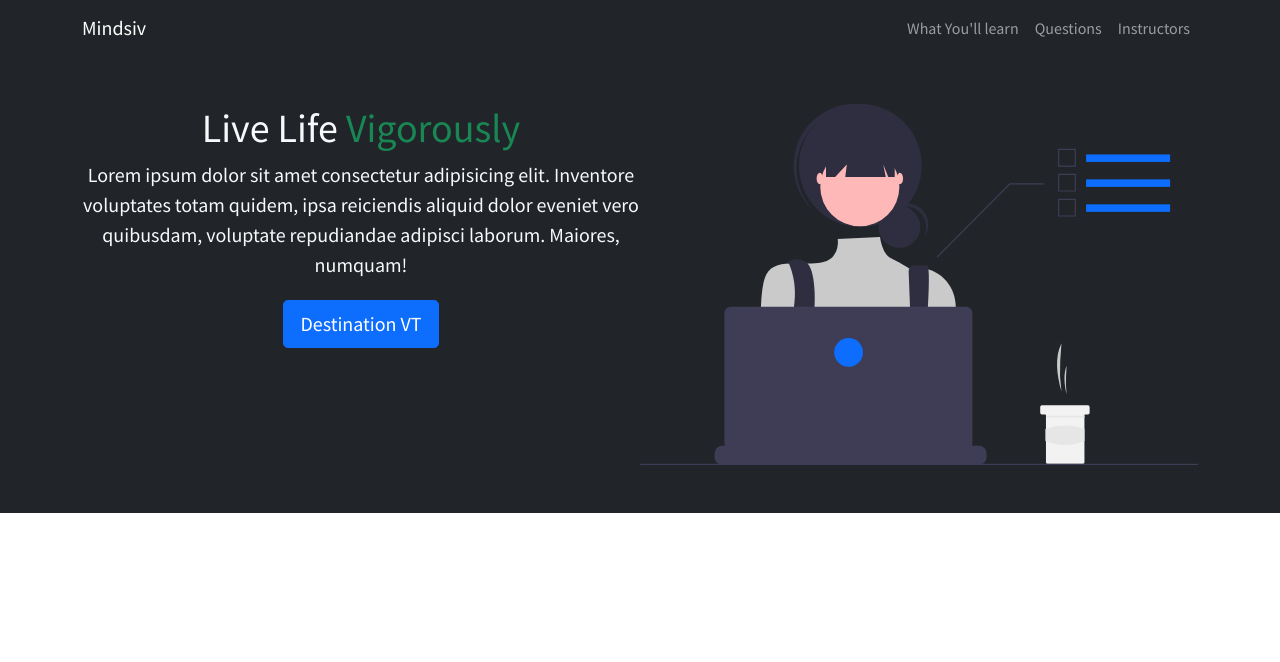
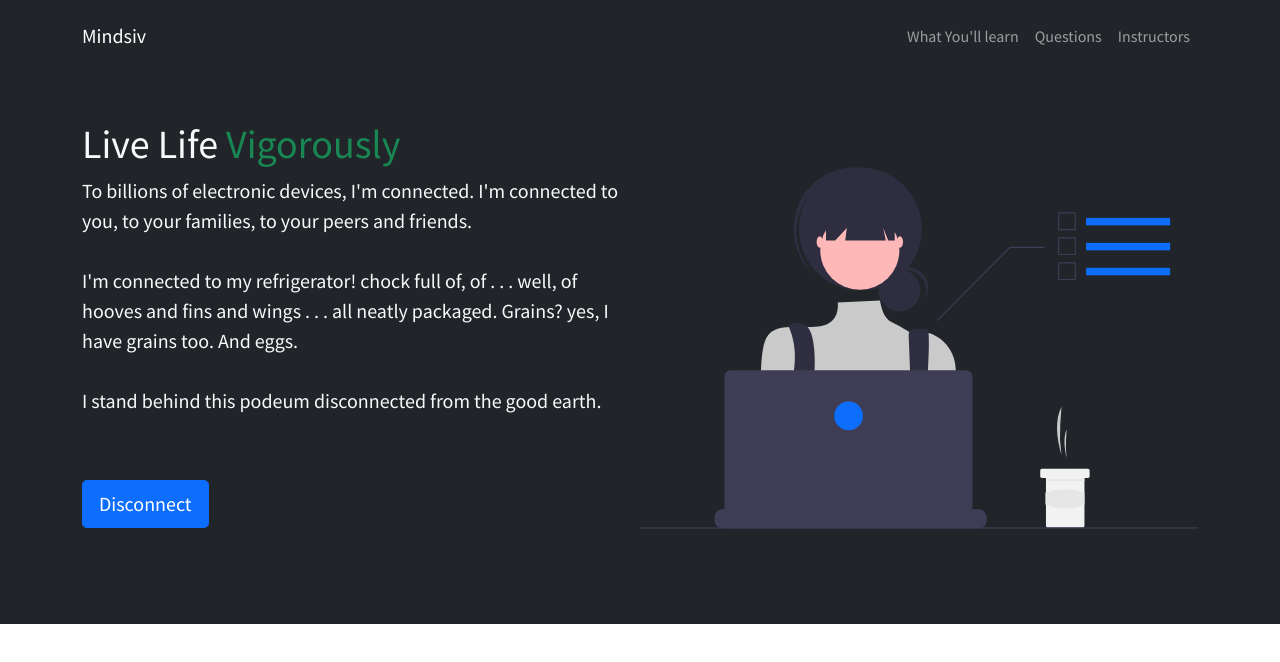
Before and after one commit to amandrafino/boot-traversy, a website: page index.html in a window 1280 px wide. Drawn offline with nearby package versions, Linux system fonts and the light colour scheme.

Commit message:
Completed showcase, for now.

```diff
--- a/index.html
+++ b/index.html
@@ -16,7 +16,7 @@
 <body>
 
 
-    <nav class="navbar navbar-expand-lg bg-dark navbar-dark">
+    <nav class="navbar navbar-expand-lg py-3 bg-dark navbar-dark">
       <div class="container">
         <a href="#" class="navbar-brand">Mindsiv</a>
 
@@ -43,15 +43,15 @@
     </nav><!-- end nav -->
 
     <!-- showcase -->
-    <section class="bg-dark text-light p-5 text-center">
+    <section class="bg-dark text-light p-5 text-center text-sm-start">
       <div class="container">
-        <div class="d-sm-flex">
+        <div class="d-sm-flex align-self-center justify-content-between">
           <div>
             <h1>Live Life <span class="text-success">Vigorously</span></h1>
-            <p class="lead">Lorem ipsum dolor sit amet consectetur adipisicing elit. Inventore voluptates totam quidem, ipsa reiciendis aliquid dolor eveniet vero quibusdam, voluptate repudiandae adipisci laborum. Maiores, numquam!</p>
-            <button class="btn btn-primary btn-lg my-1">Destination VT</button>
+            <p class="lead">To billions of electronic devices, I'm connected. I'm connected to you, to your families, to your peers and friends. <br><br>I'm connected to my refrigerator! chock full of, of . . . well, of hooves and fins and wings . . . all neatly packaged. Grains? yes, I have grains too. And eggs. <br><br> I stand behind this podeum disconnected from the good earth.</p>
+            <button class="btn btn-primary btn-lg my-5">Disconnect</button>
           </div>
-          <img class="image-fluid w-50" src="img/showcase.svg" alt="">
+          <img class="image-fluid w-50 d-none d-sm-block" src="img/showcase.svg" alt="">
         </div>
       </div>
     </section>
```
